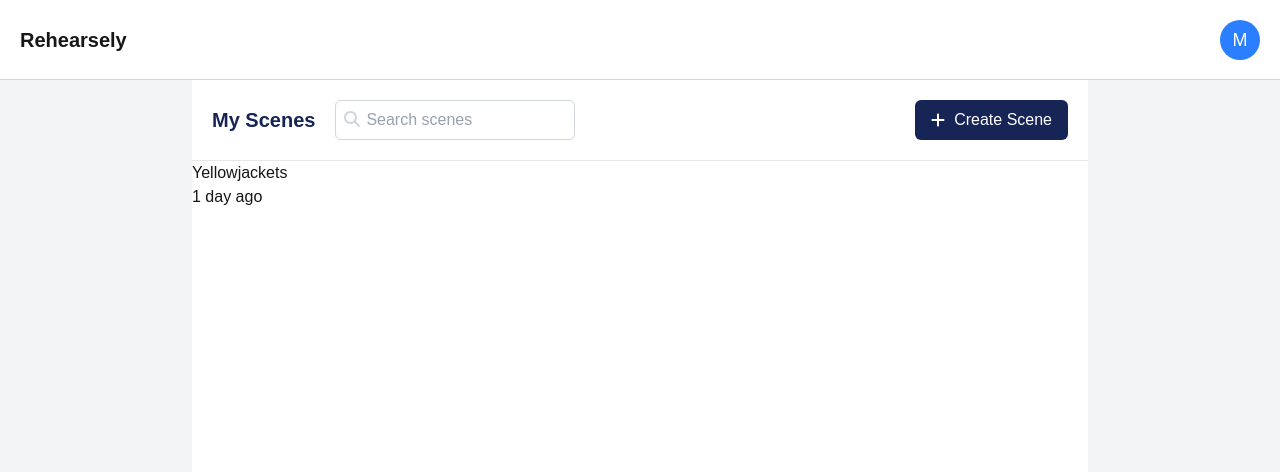
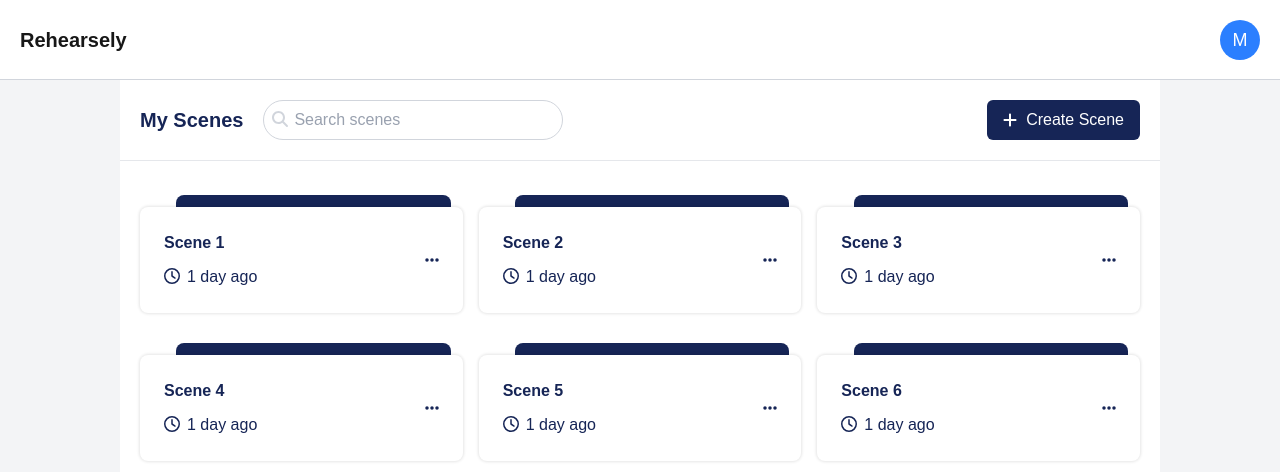
Before and after one commit to pugweather/rehearsely, a Next.js app: page /scenes-dashboard in a window 1280 px wide. Shown: the top 472 px of the page. Built offline with nearby package versions, Linux system fonts and the light colour scheme.

Commit message:
scenes dashboard ui

```diff
--- a/package.json
+++ b/package.json
@@ -9,8 +9,11 @@
     "lint": "next lint"
   },
   "dependencies": {
+    "@fortawesome/fontawesome-svg-core": "^6.7.2",
+    "@fortawesome/free-regular-svg-icons": "^6.7.2",
     "@fortawesome/free-solid-svg-icons": "^6.7.2",
     "@fortawesome/react-fontawesome": "^0.2.2",
+    "@next/font": "^14.2.15",
     "@supabase/supabase-js": "^2.49.1",
     "dotenv": "^16.4.7",
     "drizzle-orm": "^0.40.0",
--- a/src/app/components/home/Hero.tsx
+++ b/src/app/components/home/Hero.tsx
@@ -1,5 +1,5 @@
 import React from "react"
-import ButtonLink from "../ui/Button"
+import ButtonLink from "../ui/ButtonLink"
 import Link from "next/link"
 
 export default function Hero() {
--- a/src/app/components/scenes-dashboard/SceneCard.tsx
+++ b/src/app/components/scenes-dashboard/SceneCard.tsx
@@ -1,4 +1,7 @@
 import React from 'react'
+import { FontAwesomeIcon } from '@fortawesome/react-fontawesome';
+import { faClock} from '@fortawesome/free-regular-svg-icons';
+import { faEllipsis } from '@fortawesome/free-solid-svg-icons';
 
 // TODO: convert modified unix timestamp to readable format
 
@@ -10,9 +13,18 @@ interface SceneCardProps {
 
 const SceneCard = ({id, name, modified}: SceneCardProps) => {
   return (
-    <div>
-      <div>{name}</div>
-      <div>1 day ago</div>
+    <div className='relative mt-6.5'>
+      <div className="absolute z-2 -top-3 right-3 w-[85%] h-6 bg-blue-950 rounded-lg"></div>
+      <div className="grid grid-cols-2 gap-4 relative z-10 text-blue-950 shadow-[0_0_3px_1px_rgba(0,0,0,0.1)] p-6 bg-white rounded-lg">
+        <div className='flex flex-col'>
+          <div className="font-bold mb-2.5">{name}</div>
+          <div className='flex items-center'>
+            <FontAwesomeIcon icon={faClock} className="mr-1.75 mb-0.5" />
+            <span>1 day ago</span>
+          </div>
+        </div>
+        <FontAwesomeIcon icon={faEllipsis} className='justify-self-end items-start self-center font-bold tracking-wider' />
+      </div>
     </div>
   )
 }
--- a/src/app/components/scenes-dashboard/ScenesDashboardHeader.tsx
+++ b/src/app/components/scenes-dashboard/ScenesDashboardHeader.tsx
@@ -1,7 +1,7 @@
 import React from "react";
-import ButtonLink from "../ui/Button";
+import ButtonLink from "../ui/ButtonLink";
 import SearchInput from "../ui/SearchInput";
-import { faPlus} from "@fortawesome/free-solid-svg-icons";
+import { faPlus } from "@fortawesome/free-solid-svg-icons";
 
 export default function ScenesDashboardHeader() {
     return (
--- a/src/app/components/ui/SearchInput.tsx
+++ b/src/app/components/ui/SearchInput.tsx
@@ -10,7 +10,7 @@ const SearchInput = () => {
         <input
             type="text"
             placeholder="Search scenes"
-            className="relative w-60 h-10 pl-7.5 border border-gray-300 rounded-md outline-none placeholder-gray-400"
+            className="relative w-75 h-10 pl-7.5 border border-gray-300 rounded-3xl outline-none placeholder-gray-400"
             onChange={() => console.log("clicked")}
         />
     </div>
--- a/src/app/scenes-dashboard/page.tsx
+++ b/src/app/scenes-dashboard/page.tsx
@@ -6,7 +6,32 @@ import SceneCard from '../components/scenes-dashboard/SceneCard';
 const mockScenes = [
   {
     id: 1,
-    name: "Yellowjackets",
+    name: "Scene 1",
+    modified: "1741581340"
+  },
+  {
+    id: 2,
+    name: "Scene 2",
+    modified: "1741581340"
+  },
+  {
+    id: 3,
+    name: "Scene 3",
+    modified: "1741581340"
+  },
+  {
+    id: 4,
+    name: "Scene 4",
+    modified: "1741581340"
+  },
+  {
+    id: 5,
+    name: "Scene 5",
+    modified: "1741581340"
+  },
+  {
+    id: 6,
+    name: "Scene 6",
     modified: "1741581340"
   },
 ]
@@ -15,9 +40,9 @@ const ScenesDashboardPage = () => {
   return (
     <div className="h-screen w-full bg-gray-100 flex flex-col">
       <Navbar />
-      <div className="max-w-4xl w-full flex-grow m-auto bg-white">
+      <div className="max-w-[65rem] w-full flex-grow m-auto bg-white">
         <ScenesDashboardHeader/>
-        <div>
+        <div className='p-5 grid grid-cols-3 gap-4'>
           {mockScenes.map(scene => {
             return <SceneCard key={scene.id} id={scene.id} name={scene.name} modified={scene.modified} />
           })}
```
Also changed, not shown: src/app/components/ui/ButtonLink.tsx (renamed from src/app/components/ui/Button.tsx), 1 other file (tests, documents, lock files or other folders).
